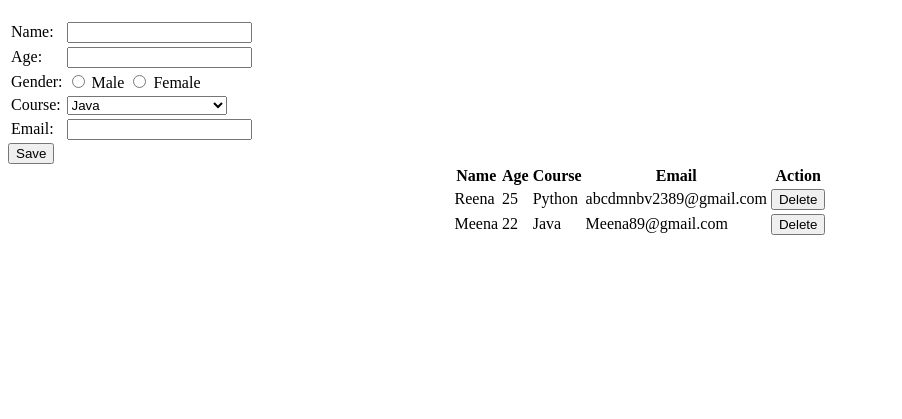
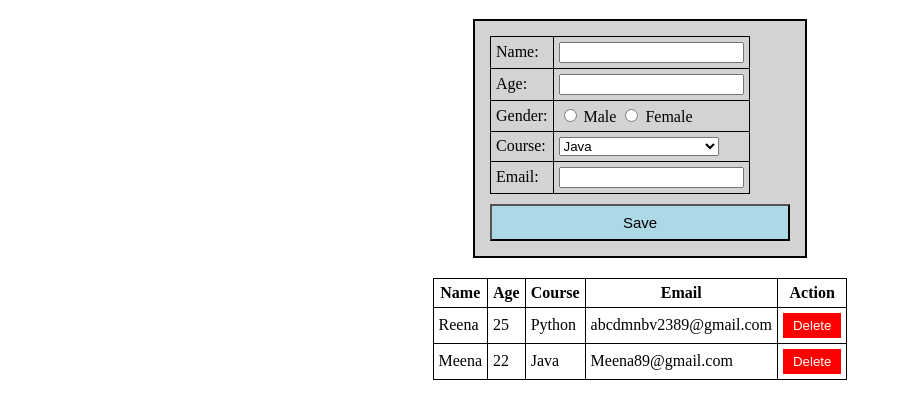
Before and after one commit to Mithradevi1303/ProjectOne, a plain HTML site: page index.html in a window 1280 px wide. Shown: the part 61-480 px from the top of the page, without its empty margins (0-902 px from the left). Drawn offline with Linux system fonts and the light colour scheme; a script that the page names is missing.

Commit message:
index.html modified

```diff
--- a/index.html
+++ b/index.html
@@ -2,7 +2,7 @@
 <html>
 <head>
     <title>Student Form</title>
-    <link href="Form Js.css" rel="Stylesheet">
+    <link rel="stylesheet" href="ProjectOne\style.css">
 
 </head>
 <body>
```
